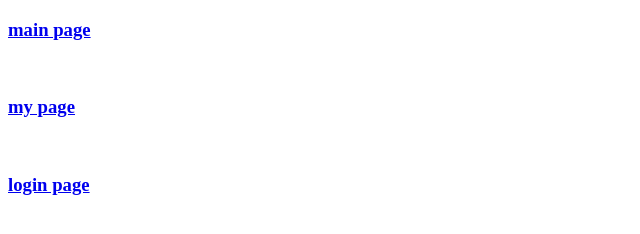
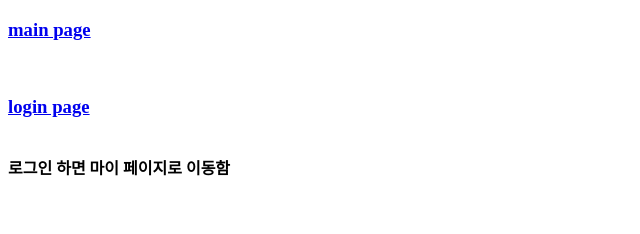
Before and after one commit to ldr7xIor/JSTour, a plain HTML site: page index.html in a window 1280 px wide. Shown: the whole page, without its empty margins (0-640 px from the left). Drawn offline with Linux system fonts and the light colour scheme.

Commit message:
Update index.html

```diff
--- a/index.html
+++ b/index.html
@@ -7,7 +7,7 @@
 </head>
 <body>
     <h3><a href="mainpage.html">main page</a></h3><br>
-    <h3><a href="myPage/mypage.html">my page</a></h3><br>
     <h3><a href="login/login.html">login page</a></h3><br>
+    <b>로그인 하면 마이 페이지로 이동함</b>
 </body>
 </html>
```
